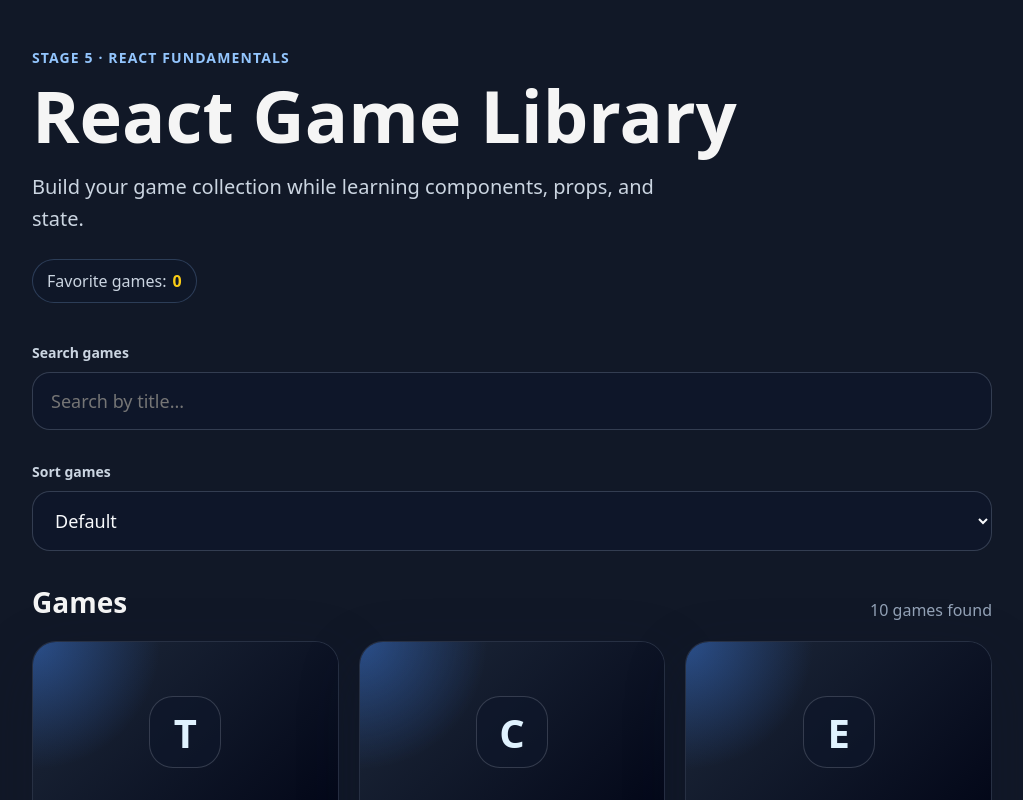
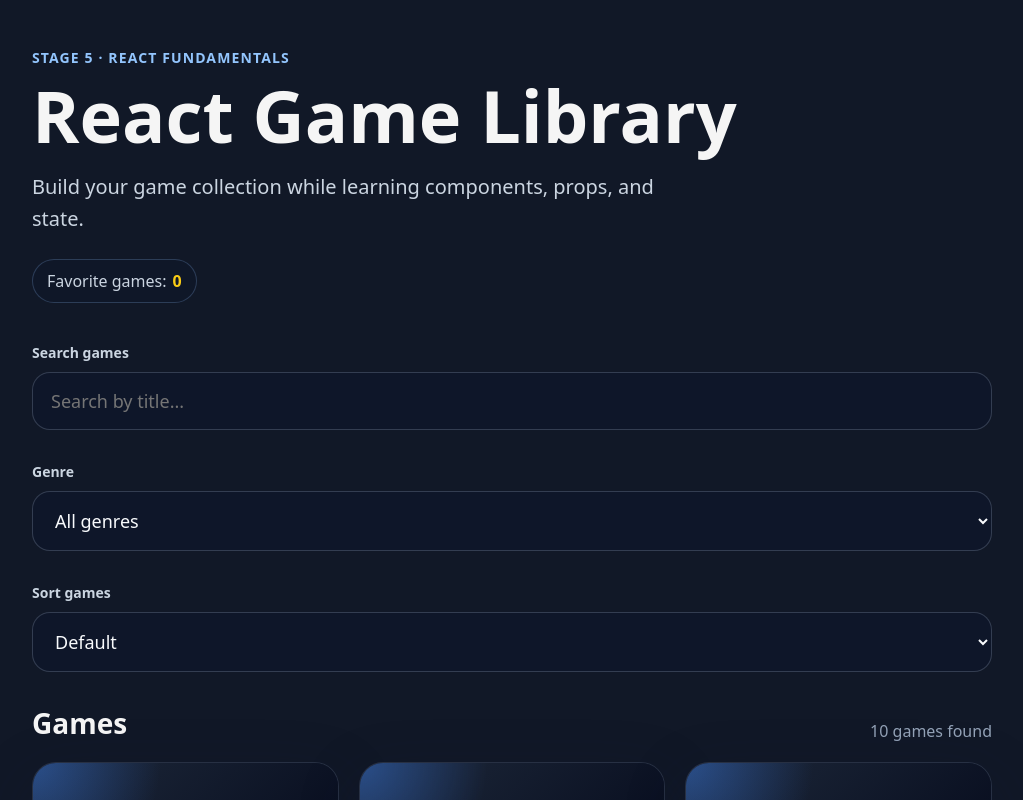
Before and after one commit to He8eco/frontend-workflow-lab, a React (Vite) app in the folder react-fundamentals/: page / in a window 1280 px wide. Shown: the top 800 px of the page, without its empty margins (128-1151 px from the left). Built offline with nearby package versions, Linux system fonts and the light colour scheme.

Commit message:
feat: add genre filter

```diff
--- a/react-fundamentals/src/App.css
+++ b/react-fundamentals/src/App.css
@@ -69,6 +69,35 @@
 }
 
 .search-panel__input:focus {
+  border-color: rgba(147, 197, 253, 0.75);
+  box-shadow: 0 0 0 4px rgba(59, 130, 246, 0.16);
+}
+
+.filter-panel {
+  display: grid;
+  gap: 10px;
+  max-width: 960px;
+  margin: 0 auto 32px;
+}
+
+.filter-panel__label {
+  color: #cbd5e1;
+  font-size: 14px;
+  font-weight: 700;
+}
+
+.filter-panel__select {
+  width: 100%;
+  border: 1px solid rgba(148, 163, 184, 0.28);
+  border-radius: 18px;
+  padding: 16px 18px;
+  color: #f8fafc;
+  font-size: 18px;
+  background: rgba(15, 23, 42, 0.86);
+  outline: none;
+}
+
+.filter-panel__select:focus {
   border-color: rgba(147, 197, 253, 0.75);
   box-shadow: 0 0 0 4px rgba(59, 130, 246, 0.16);
 }
--- a/react-fundamentals/src/App.jsx
+++ b/react-fundamentals/src/App.jsx
@@ -2,6 +2,7 @@ import { useState } from 'react'
 import { Header } from './components/Header'
 import { SearchBar } from './components/SearchBar'
 import { SortSelect } from './components/SortSelect'
+import { GenteFilter } from './components/GenreFilter'
 import { GameList } from './components/GameList'
 import { games } from './data/games'
 import './App.css'
@@ -10,11 +11,20 @@ export default function App() {
   const [searchQuery, setSearchQuery] = useState('')
   const [favorites, setFavorites] = useState([])
   const [sort, setSort] = useState('default')
+  const [genre, setGenre] = useState('all')
 
   const normalizedSearchQuery = searchQuery.trim().toLowerCase()
 
-  const filteredGames = games.filter((game) => {
+  const searchedGames = games.filter((game) => {
     return game.title.toLowerCase().includes(normalizedSearchQuery)
+  })
+
+  const filteredGames = searchedGames.filter((game) => {
+    if(genre === 'all') {
+      return true
+    }
+
+    return game.genre === genre
   })
 
   const sortedGames = [...filteredGames].sort((firstGame, secondGame) => {
@@ -48,7 +58,7 @@ export default function App() {
       <Header favoritesCount={favorites.length} />
 
       <SearchBar searchQuery={searchQuery} onSearchChange={setSearchQuery} />
-
+      <GenteFilter genre={genre} onGenreChange={setGenre}/>
       <SortSelect sort={sort} onSortChange={setSort} />
 
       <GameList
--- /dev/null
+++ b/react-fundamentals/src/components/GenreFilter.jsx
@@ -0,0 +1,26 @@
+export function GenteFilter({ genre, onGenreChange }) {
+  return (
+    <section className="filter-panel" aria-label="Genre filter">
+      <label className="filter-panel__label" htmlFor="game-genre">
+        Genre
+      </label>
+
+      <select
+        id="game-genre"
+        className="filter-panel__select"
+        value={genre}
+        onChange={(event) => onGenreChange(event.target.value)}
+      >
+        <option value="all">All genres</option>
+        <option value="RPG">RPG</option>
+        <option value="Action RPG">Action RPG</option>
+        <option value="Action Adventure">Action Adventure</option>
+        <option value="Shooter">Shooter</option>
+        <option value="Roguelike">Roguelike</option>
+        <option value="Metroidvania">Metroidvania</option>
+        <option value="CRPG">CRPG</option>
+        <option value="Survival Horror">Survival Horror</option>
+      </select>
+    </section>
+  )
+}
```
Also changed, not shown: 2 other files (tests, documents, lock files or other folders).
